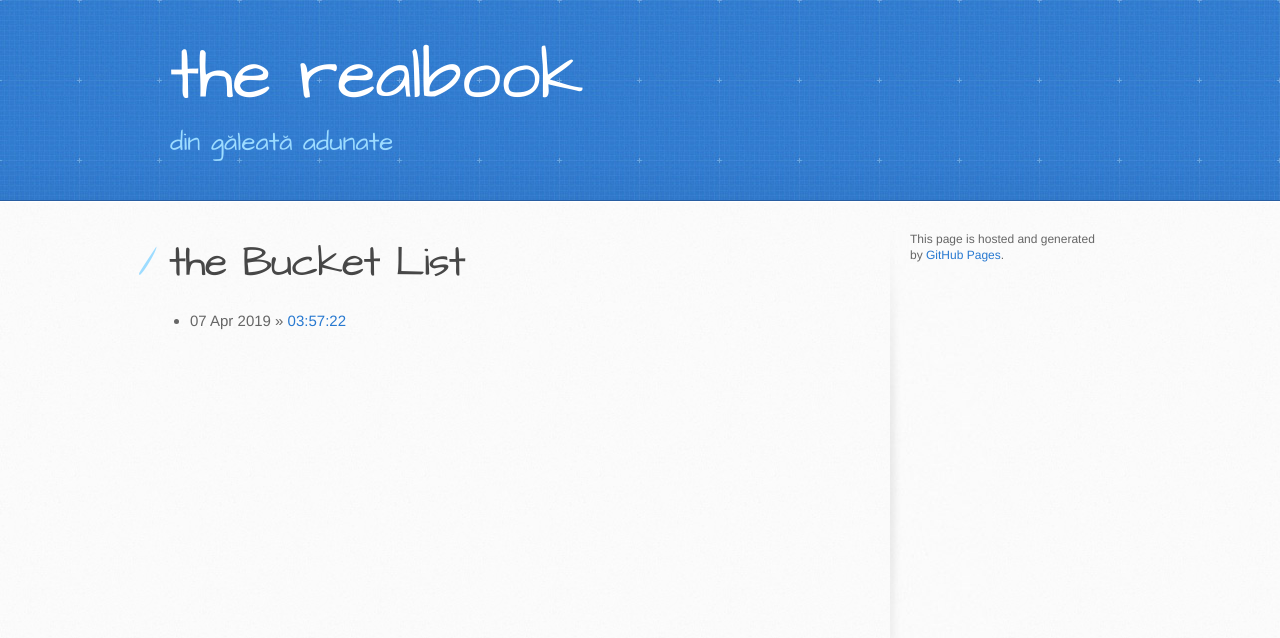
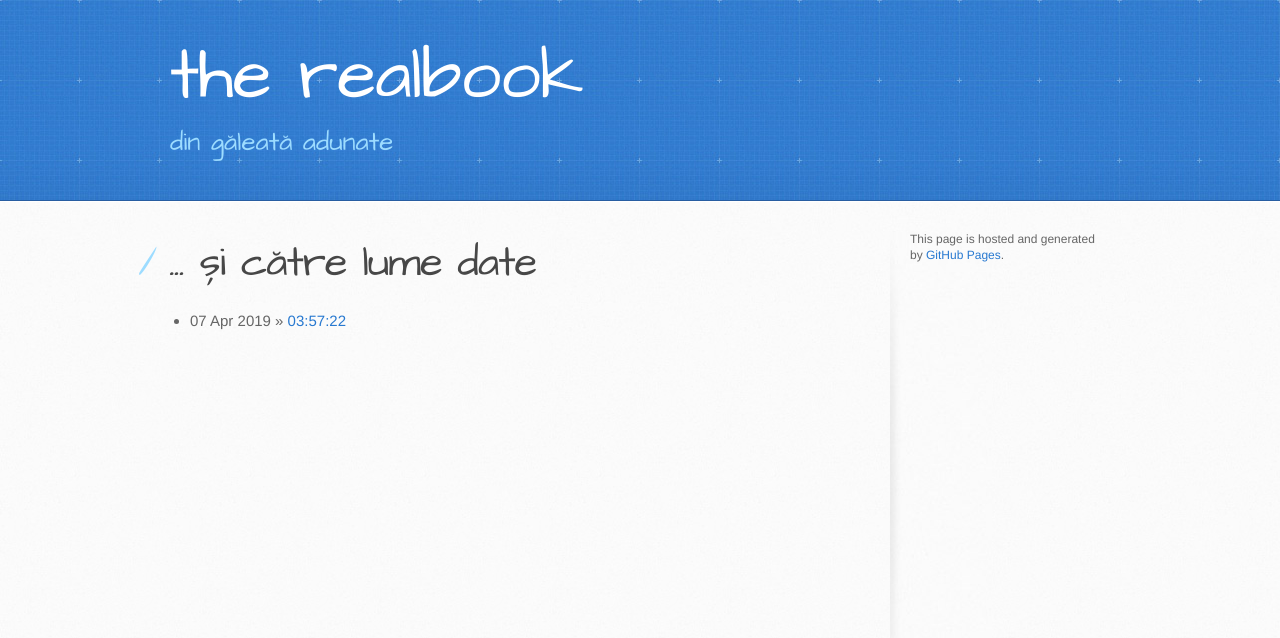
Before and after one commit to jokeru/facebook, a Jekyll site: the page built from index.html, in a window 1280 px wide. Shown: the top 638 px of the page. Built offline with Jekyll 4.4.1, drawn with Linux system fonts in a browser that asks for light colours.

Commit message:
Update index.html

```diff
--- a/index.html
+++ b/index.html
@@ -1,6 +1,6 @@
 ---
 layout: default
-title: the Bucket List
+title: "... și către lume date"
 ---
 
 <h1>{{ page.title }}</h1>
```
